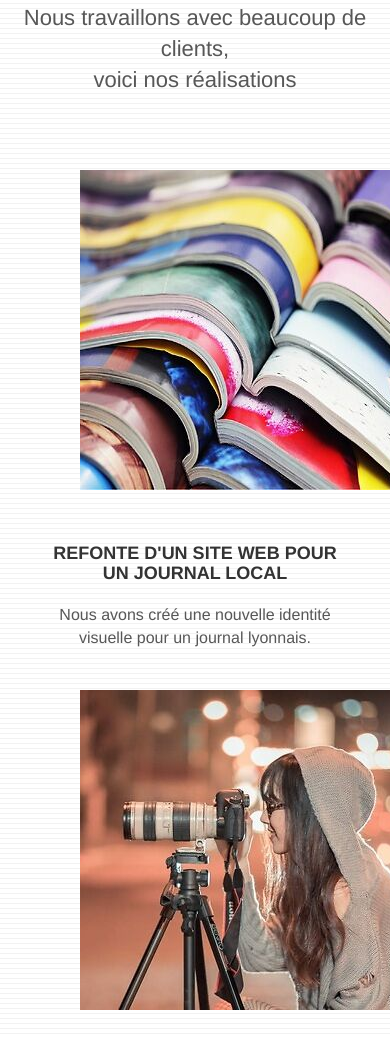
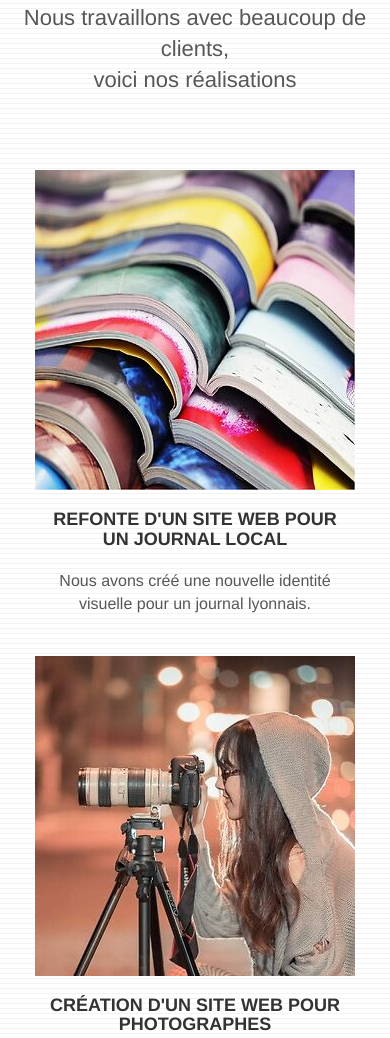
Before and after one commit to FlorianRiviere/OC-Projet-4, a plain HTML site: page index.html in a window 390 px wide. Shown: the part 2464-3502 px from the top of the page. Drawn offline with nearby package versions, Linux system fonts and the light colour scheme; files that its build step writes are made by us from their sources; a script that the page names is missing.

Commit message:
Responsive portfolio

```diff
--- a/style.css
+++ b/style.css
@@ -1095,23 +1095,29 @@ figcaption{
     height: auto;
     display: flex;
     flex-direction: column;
-
+    justify-content: center;
+    align-items: center;
 }
 
 .col-sm-6 a{
     width: 320px;
     height: 320px;
-    margin-left: 50px;
-    margin-bottom: 20px;
+    margin-bottom: 10px;
+}
+.col-sm-6 img{
+    width: 100%;
+    padding: 0 0 0 0;
+    margin: 0 0 0 0;
 }
 @media (max-width: 450px){
     .col-sm-6{
         width: 100%;
     }
     .col-sm-6 a{
-        width: 100%;
+        width: 320px;
         height: 100%;
     }
+
 }
 footer h2{
     margin-top: -10px;
```
